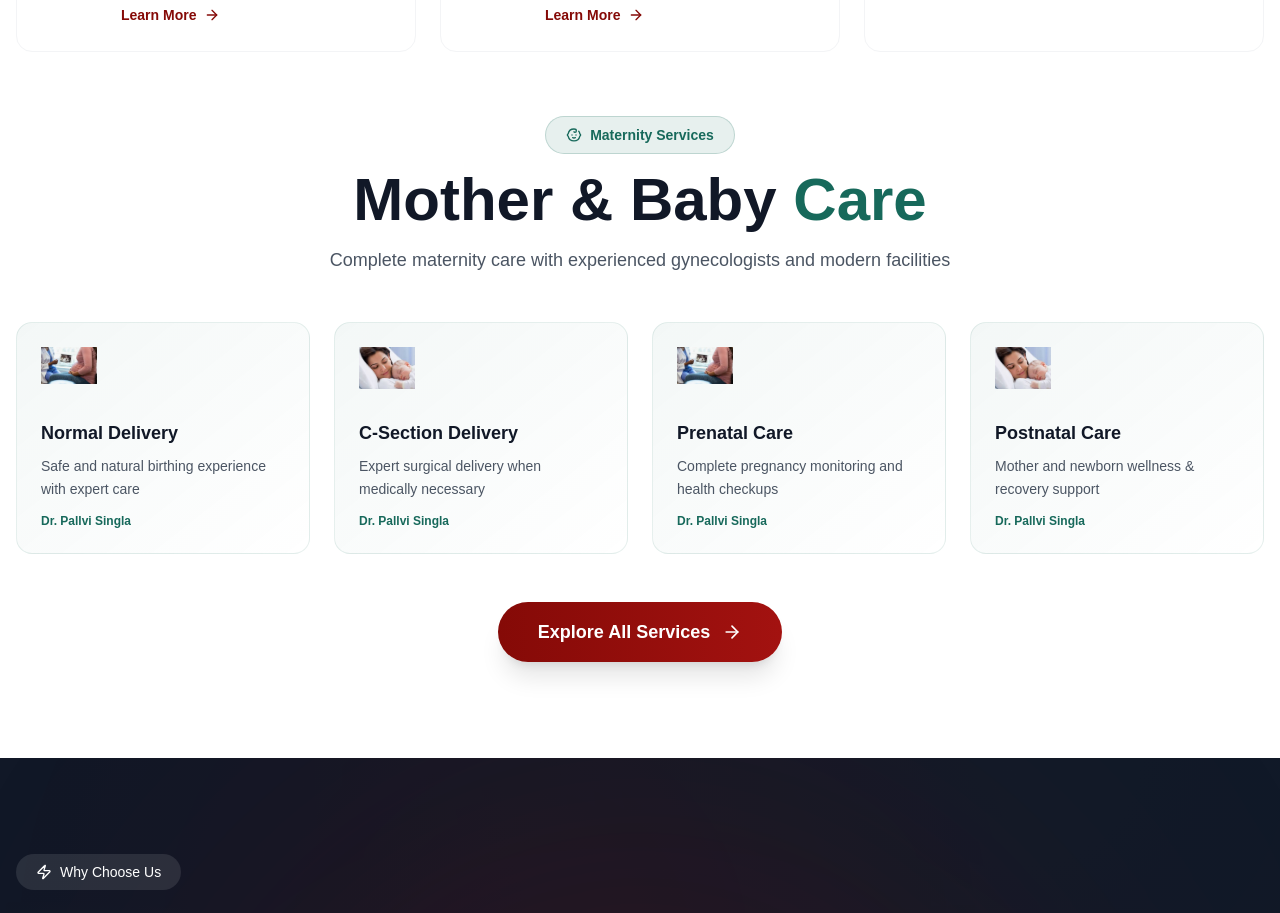
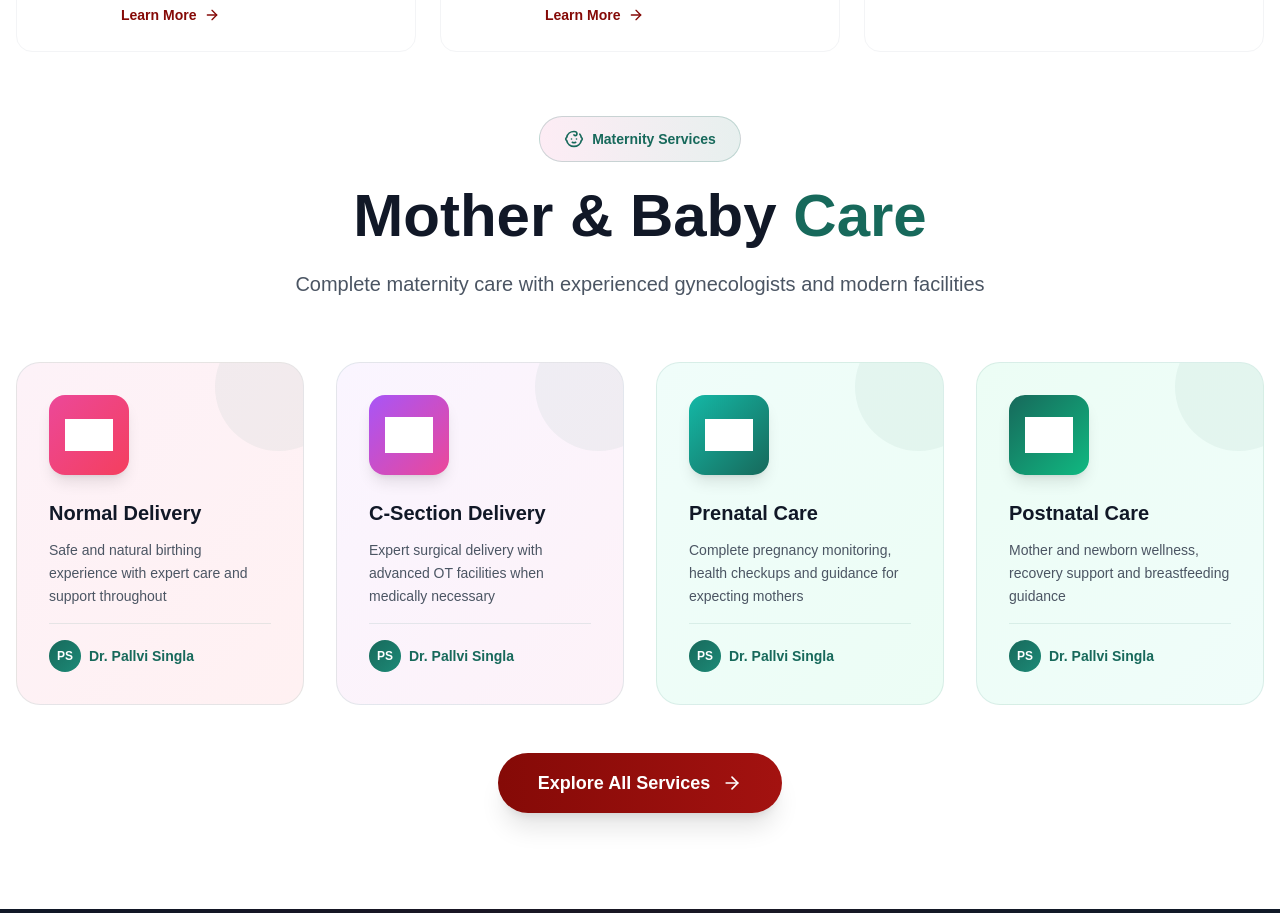
Before and after one commit to aroraKamal22/eyeprem, a Next.js app: page / in a window 1280 px wide. Shown: the part 3356-4269 px from the top of the page. Built offline with nearby package versions, Linux system fonts and the light colour scheme.

Commit message:
Redesign Maternity Services section - larger images, attractive cards

```diff
--- a/src/app/page.tsx
+++ b/src/app/page.tsx
@@ -809,31 +809,35 @@ export default function Home() {
             </div>
           </div>
 
-          {/* Maternity Services */}
+          {/* Maternity Services - Mobile */}
           <div className="mb-8">
             <div className="text-center mb-6">
-              <div className="inline-flex items-center gap-2 bg-secondary/10 text-secondary px-4 py-2 rounded-full text-sm font-semibold mb-3">
+              <div className="inline-flex items-center gap-2 bg-gradient-to-r from-pink-500/10 to-secondary/10 text-secondary px-4 py-2 rounded-full text-sm font-semibold mb-3 border border-secondary/20">
                 <Baby className="w-4 h-4" />
-                Maternity
+                Mother & Baby Care
               </div>
               <h2 className="text-2xl font-bold text-gray-900">
                 Maternity <span className="text-secondary">Services</span>
               </h2>
+              <p className="text-gray-500 text-sm mt-2">Expert care by Dr. Pallvi Singla</p>
             </div>
 
-            <div className="grid grid-cols-2 gap-3">
+            <div className="space-y-3">
               {[
-                { icon: "/images/pregnancy.png", title: "Normal Delivery", desc: "Safe & natural birthing" },
-                { icon: "/images/Delivery & Postnatal Care.png", title: "C-Section", desc: "Expert surgical delivery" },
-                { icon: "/images/pregnancy.png", title: "Prenatal Care", desc: "Complete pregnancy care" },
-                { icon: "/images/Delivery & Postnatal Care.png", title: "Postnatal Care", desc: "Mother & baby wellness" },
+                { icon: "/images/pregnancy.png", title: "Normal Delivery", desc: "Safe & natural birthing with expert care", gradient: "from-pink-500 to-rose-500" },
+                { icon: "/images/Delivery & Postnatal Care.png", title: "C-Section Delivery", desc: "Expert surgical delivery when needed", gradient: "from-purple-500 to-pink-500" },
+                { icon: "/images/pregnancy.png", title: "Prenatal Care", desc: "Complete pregnancy monitoring", gradient: "from-teal-500 to-secondary" },
+                { icon: "/images/Delivery & Postnatal Care.png", title: "Postnatal Care", desc: "Mother & newborn wellness support", gradient: "from-secondary to-emerald-500" },
               ].map((service, i) => (
-                <div key={i} className="bg-white rounded-2xl p-4 shadow-sm border-l-4 border-secondary">
-                  <div className="w-10 h-10 mb-2">
-                    <Image src={service.icon} alt={service.title} width={40} height={40} className="object-contain" />
+                <div key={i} className="bg-white rounded-2xl p-4 shadow-lg border border-gray-100 flex items-center gap-4 hover:shadow-xl transition-all">
+                  <div className={`w-16 h-16 rounded-2xl bg-gradient-to-br ${service.gradient} p-3 flex-shrink-0 shadow-lg`}>
+                    <Image src={service.icon} alt={service.title} width={64} height={64} className="object-contain w-full h-full brightness-0 invert" />
                   </div>
-                  <h3 className="font-bold text-gray-900 text-sm mb-1">{service.title}</h3>
-                  <p className="text-gray-500 text-xs">{service.desc}</p>
+                  <div className="flex-1">
+                    <h3 className="font-bold text-gray-900 text-base mb-1">{service.title}</h3>
+                    <p className="text-gray-500 text-xs">{service.desc}</p>
+                  </div>
+                  <ArrowRight className="w-5 h-5 text-secondary flex-shrink-0" />
                 </div>
               ))}
             </div>
@@ -890,39 +894,51 @@ export default function Home() {
           </div>
 
           {/* Maternity Services Header */}
-          <div className="text-center mb-12">
-            <div className="inline-flex items-center gap-2 bg-secondary/10 text-secondary px-5 py-2 rounded-full text-sm font-semibold border border-secondary/20 mb-4">
-              <Baby className="w-4 h-4" />
+          <div className="text-center mb-16">
+            <div className="inline-flex items-center gap-2 bg-gradient-to-r from-pink-500/10 to-secondary/10 text-secondary px-6 py-3 rounded-full text-sm font-semibold border border-secondary/20 mb-6">
+              <Baby className="w-5 h-5" />
               Maternity Services
             </div>
-            <h2 className="text-5xl lg:text-6xl font-bold text-gray-900 mb-4">
+            <h2 className="text-5xl lg:text-6xl font-bold text-gray-900 mb-6">
               Mother & Baby <span className="text-secondary">Care</span>
             </h2>
-            <p className="text-gray-600 text-lg max-w-2xl mx-auto">
+            <p className="text-gray-600 text-xl max-w-3xl mx-auto">
               Complete maternity care with experienced gynecologists and modern facilities
             </p>
           </div>
 
-          {/* Maternity Services Grid */}
-          <div className="grid lg:grid-cols-4 gap-6 mb-12">
+          {/* Maternity Services Grid - Redesigned */}
+          <div className="grid lg:grid-cols-4 gap-8 mb-12">
             {[
-              { icon: "/images/pregnancy.png", title: "Normal Delivery", desc: "Safe and natural birthing experience with expert care", doctor: "Dr. Pallvi Singla" },
-              { icon: "/images/Delivery & Postnatal Care.png", title: "C-Section Delivery", desc: "Expert surgical delivery when medically necessary", doctor: "Dr. Pallvi Singla" },
-              { icon: "/images/pregnancy.png", title: "Prenatal Care", desc: "Complete pregnancy monitoring and health checkups", doctor: "Dr. Pallvi Singla" },
-              { icon: "/images/Delivery & Postnatal Care.png", title: "Postnatal Care", desc: "Mother and newborn wellness & recovery support", doctor: "Dr. Pallvi Singla" },
+              { icon: "/images/pregnancy.png", title: "Normal Delivery", desc: "Safe and natural birthing experience with expert care and support throughout", doctor: "Dr. Pallvi Singla", gradient: "from-pink-500 to-rose-500", bgGradient: "from-pink-50 to-rose-50" },
+              { icon: "/images/Delivery & Postnatal Care.png", title: "C-Section Delivery", desc: "Expert surgical delivery with advanced OT facilities when medically necessary", doctor: "Dr. Pallvi Singla", gradient: "from-purple-500 to-pink-500", bgGradient: "from-purple-50 to-pink-50" },
+              { icon: "/images/pregnancy.png", title: "Prenatal Care", desc: "Complete pregnancy monitoring, health checkups and guidance for expecting mothers", doctor: "Dr. Pallvi Singla", gradient: "from-teal-500 to-secondary", bgGradient: "from-teal-50 to-emerald-50" },
+              { icon: "/images/Delivery & Postnatal Care.png", title: "Postnatal Care", desc: "Mother and newborn wellness, recovery support and breastfeeding guidance", doctor: "Dr. Pallvi Singla", gradient: "from-secondary to-emerald-500", bgGradient: "from-emerald-50 to-teal-50" },
             ].map((service, i) => (
               <div
                 key={i}
-                className="group bg-gradient-to-br from-secondary/5 to-transparent rounded-2xl p-6 border border-secondary/10 hover:border-secondary/30 hover:shadow-xl transition-all duration-300"
+                className={`group bg-gradient-to-br ${service.bgGradient} rounded-3xl p-8 border border-secondary/10 hover:border-secondary/30 hover:shadow-2xl hover:-translate-y-2 transition-all duration-500 relative overflow-hidden`}
               >
-                <div className="w-14 h-14 mb-4">
-                  <Image src={service.icon} alt={service.title} width={56} height={56} className="object-contain" />
+                {/* Decorative circle */}
+                <div className="absolute -top-10 -right-10 w-32 h-32 bg-secondary/5 rounded-full" />
+
+                {/* Icon with gradient background */}
+                <div className={`relative w-20 h-20 rounded-2xl bg-gradient-to-br ${service.gradient} p-4 mb-6 shadow-lg group-hover:scale-110 transition-transform duration-300`}>
+                  <Image src={service.icon} alt={service.title} width={80} height={80} className="object-contain w-full h-full brightness-0 invert" />
                 </div>
-                <h3 className="text-lg font-bold text-gray-900 mb-2 group-hover:text-secondary transition-colors">
+
+                <h3 className="text-xl font-bold text-gray-900 mb-3 group-hover:text-secondary transition-colors">
                   {service.title}
                 </h3>
-                <p className="text-gray-600 text-sm leading-relaxed mb-3">{service.desc}</p>
-                <p className="text-secondary text-xs font-semibold">{service.doctor}</p>
+                <p className="text-gray-600 text-sm leading-relaxed mb-4">{service.desc}</p>
+
+                {/* Doctor info */}
+                <div className="flex items-center gap-2 pt-4 border-t border-secondary/10">
+                  <div className="w-8 h-8 rounded-full bg-gradient-to-br from-secondary to-secondary-light flex items-center justify-center">
+                    <span className="text-white text-xs font-bold">PS</span>
+                  </div>
+                  <span className="text-secondary text-sm font-semibold">{service.doctor}</span>
+                </div>
               </div>
             ))}
           </div>
```
